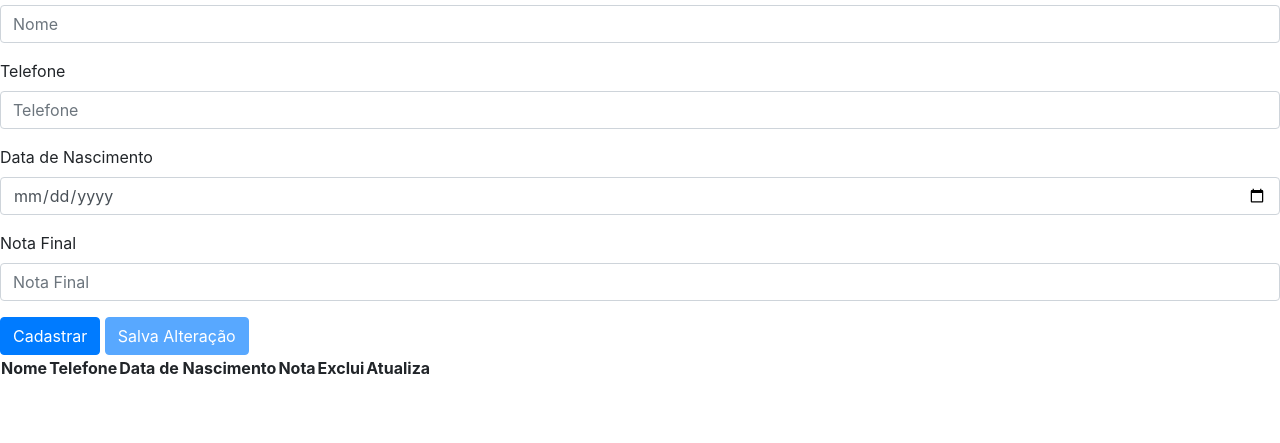
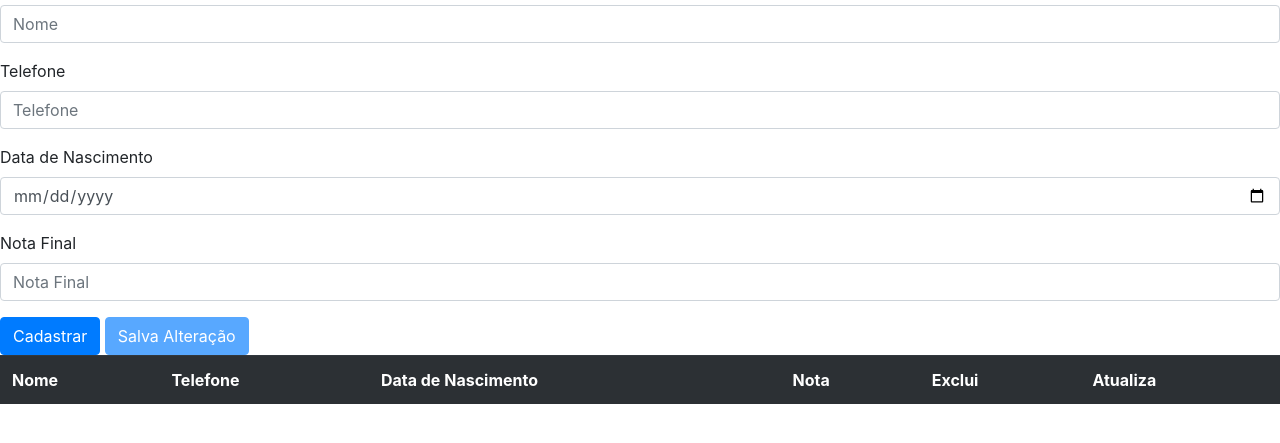
Before and after one commit to alexdonay/javascriptmaisprati, a plain HTML site: page src/index.html in a window 1280 px wide. Shown: the part 83-526 px from the top of the page. Drawn offline with nearby package versions, Linux system fonts and the light colour scheme.

Commit message:
Ajustando layout

```diff
--- a/src/index.html
+++ b/src/index.html
@@ -30,15 +30,16 @@
     <button id = "btnCadastra" class="btn btn-primary">Cadastrar</button>
     <button id = "btnSalva" class="btn btn-primary">Salva Alteração</button>
 </div>
-<div id="listaAlunos">
-    <table>
+
+    <div id="listaAlunos">
+    <table class="table table-striped table-dark">
         <tr>
-            <th>Nome</th>
-            <th>Telefone</th>
-            <th>Data de Nascimento</th>
-            <th>Nota</th>
-            <th>Exclui</th>
-            <th>Atualiza</th>
+            <th scope="col">Nome</th>
+            <th scope="col">Telefone</th>
+            <th scope="col">Data de Nascimento</th>
+            <th scope="col">Nota</th>
+            <th scope="col">Exclui</th>
+            <th scope="col">Atualiza</th>
         </tr>
         </thead>
         <tbody id="tabela">
```
